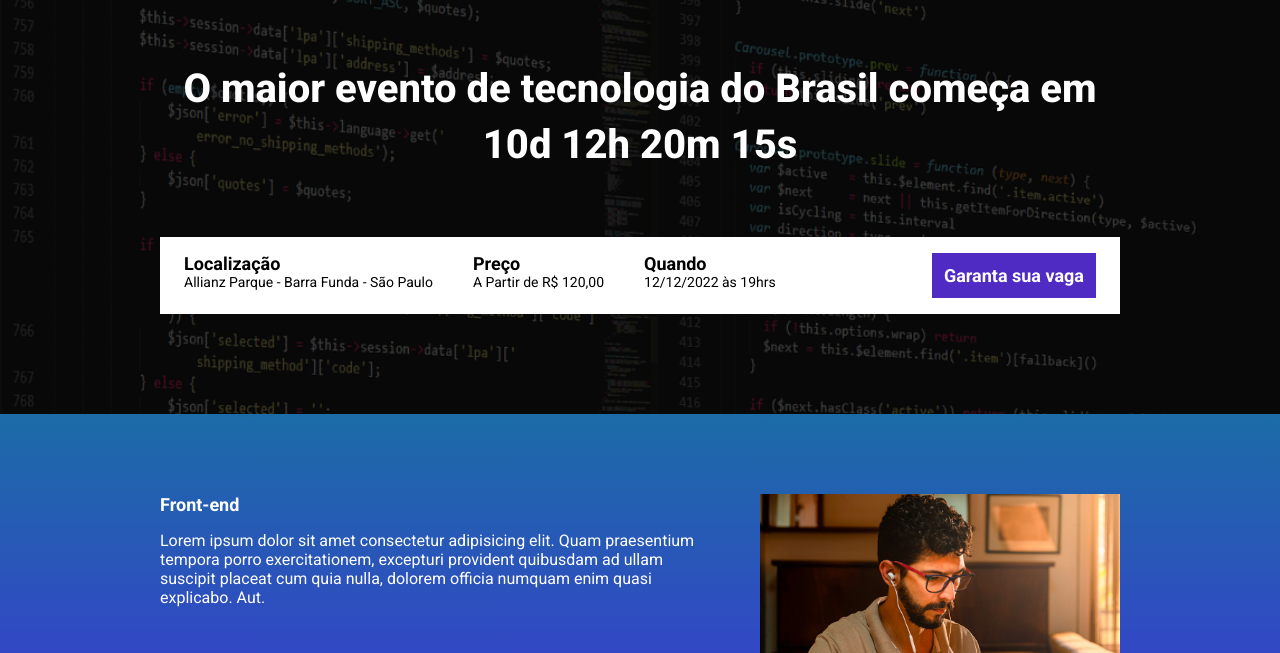
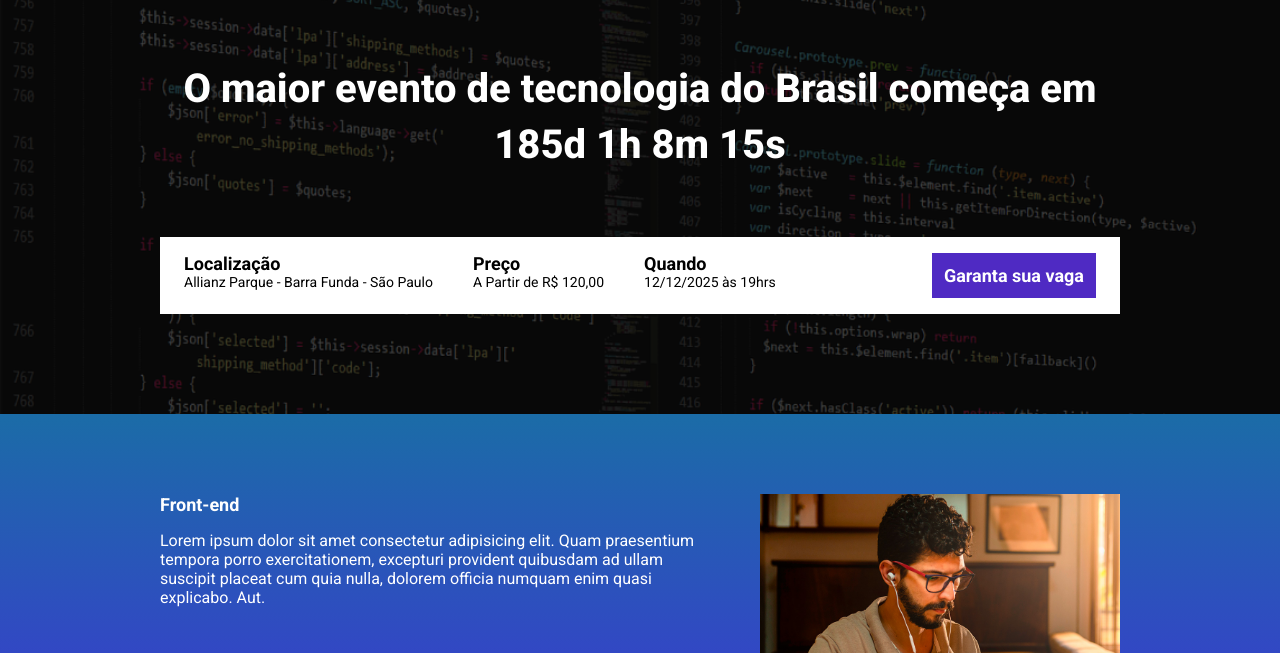
Before and after one commit to Glen109/modulo_22, a website built with Parcel: page src/index.html in a window 1280 px wide. Shown: the part 147-800 px from the top of the page. Built offline with nearby package versions, Linux system fonts and the light colour scheme.

Commit message:
add contagem

```diff
--- a/package.json
+++ b/package.json
@@ -3,6 +3,7 @@
   "version": "1.0.0",
   "scripts": {
     "dev": "parcel src/index.html src/styles/main.scss src/scripts/main.js",
+    "build": "parcel build src/index.html",
     "test": "echo \"Error: no test specified\" && exit 1"
   },
   "keywords": [],
--- a/src/index.html
+++ b/src/index.html
@@ -15,7 +15,7 @@
         <div class="container">
             <img class="hero__logo" src="images/ebac_logo.svg" alt="EBAC">
             <p class="hero__text">
-                O maior evento de tecnologia do Brasil começa em 10d 12h 20m 15s
+                O maior evento de tecnologia do Brasil começa em <span id="contador"></span>
             </p>
             <div class="infos-bar">
                 <ul class="infos-bar__infos">
@@ -29,7 +29,7 @@
                     </li>
                     <li class="infos-bar__infos__item">
                         <b>Quando</b>
-                        12/12/2022 às 19hrs
+                        12/12/2025 às 19hrs
                     </li>
                 </ul>
                 <a href="#" class="button button--primary">
--- a/src/scripts/main.js
+++ b/src/scripts/main.js
@@ -1 +1,27 @@
 AOS.init();
+
+const dataDoEvento = new Date("Dec 12, 2025 19:00:00");
+const timeStampDoEvento = dataDoEvento.getTime();
+
+const contaAsHoras = setInterval(function() {
+    const agora = new Date();
+    const timeStampDoAtual = agora.getTime();
+
+    const distanciaAteOEvento = timeStampDoEvento - timeStampDoAtual;
+
+    const diaEmMs = 1000 * 60 * 60 * 24;
+    const horasEmMs = 1000 * 60 * 60;
+    const minutosEmMs = 1000 * 60;
+
+    const diasAteOEvento = Math.floor(distanciaAteOEvento / diaEmMs);
+    const horasAteOEvento = Math.floor((distanciaAteOEvento % diaEmMs) / horasEmMs);
+    const minutosAteOEvento = Math.floor((distanciaAteOEvento % horasEmMs) / minutosEmMs);
+    const segundosAteOEvento = Math.floor((distanciaAteOEvento % minutosEmMs) / 1000);
+
+    document.getElementById('contador').innerHTML = `${diasAteOEvento}d ${horasAteOEvento}h ${minutosAteOEvento}m ${segundosAteOEvento}s`;
+
+    if (distanciaAteOEvento < 0) {
+        clearInterval(contaAsHoras);
+        document.getElementById('contador').innerHTML = 'Evento Expirado'
+    }
+}, 1000);
```
